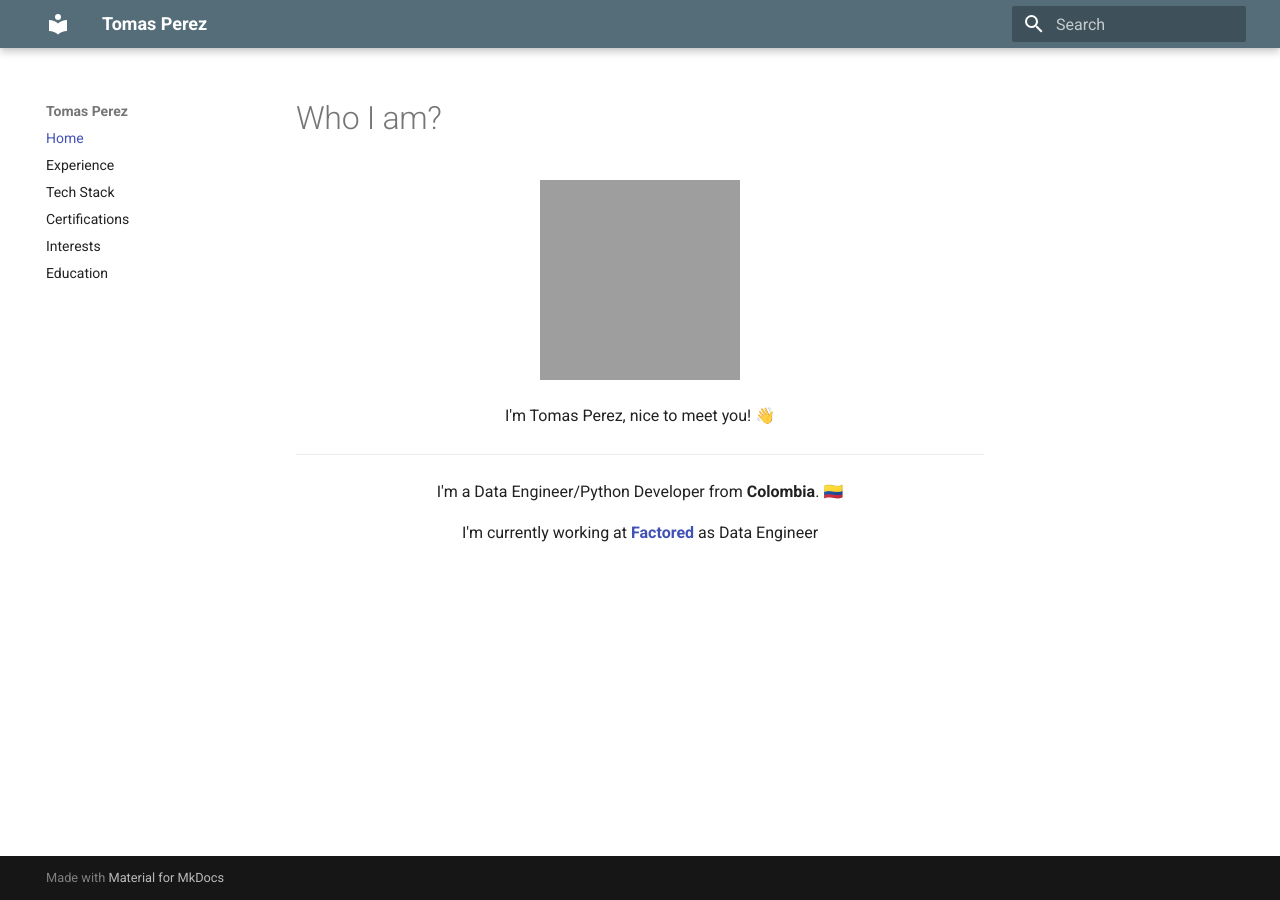
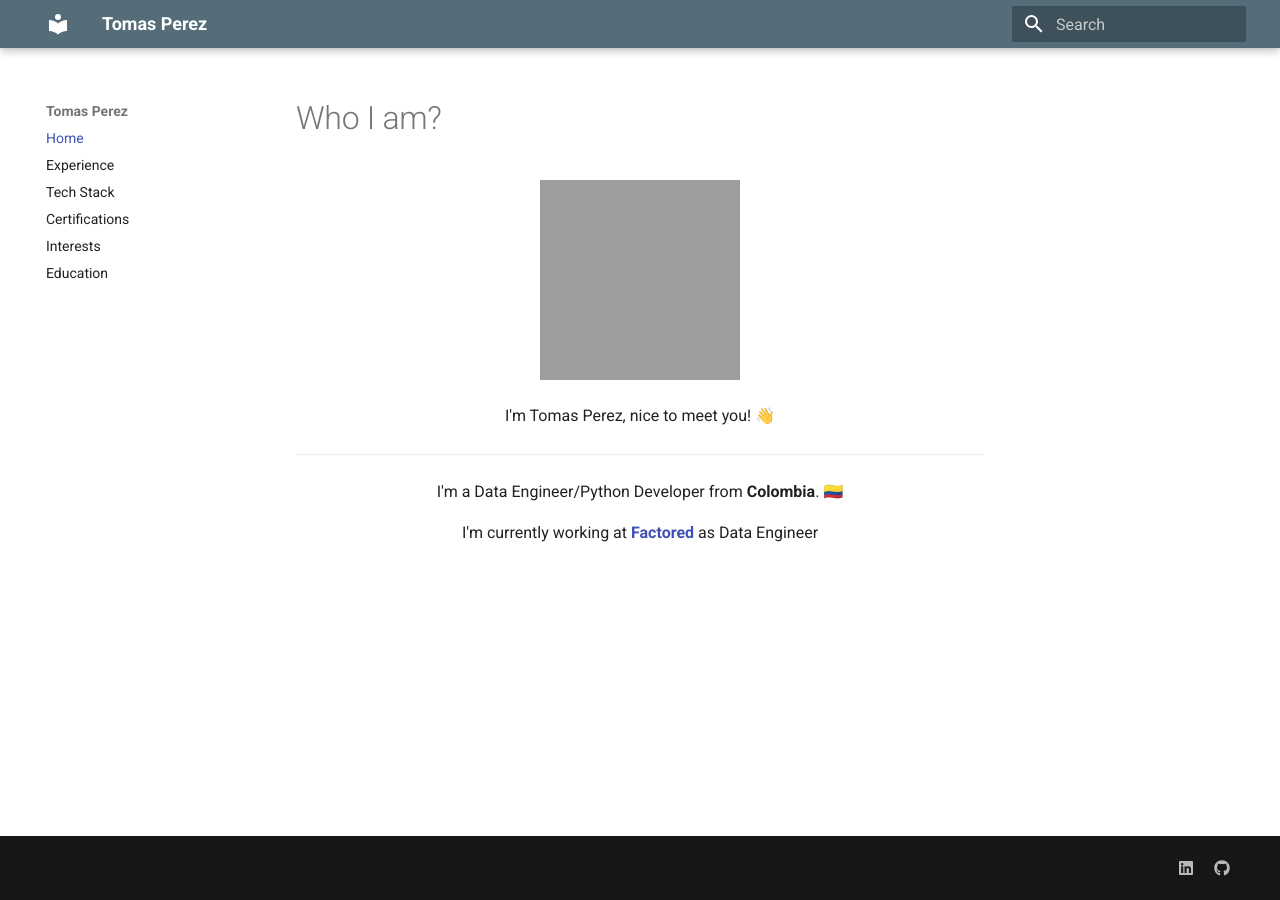
Before and after one commit to Tomperez98/blog, an MkDocs documentation site: the page built from docs/index.md, in a window 1280 px wide. Built offline with MkDocs 1.6.1 and Material for MkDocs 9.7.7, drawn with Linux system fonts in a browser that asks for light colours; grey boxes are pictures that could not be loaded.

```diff
--- a/mkdocs.yml
+++ b/mkdocs.yml
@@ -15,3 +15,11 @@ nav:
   - Certifications: certifications.md
   - Interests: interests.md
   - Education: education.md
+
+extra:
+  generator: false
+  social:
+    - icon: fontawesome/brands/linkedin
+      link: https://www.linkedin.com/in/tomas-perez-alvarez/
+    - icon: fontawesome/brands/github
+      link: https://github.com/Tomperez98
```
Also changed, not shown: docs/experience.md (line endings or trailing spaces).
